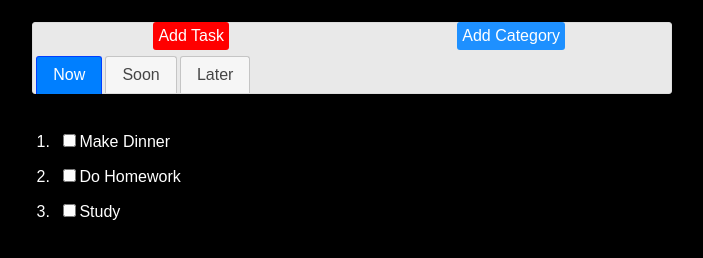
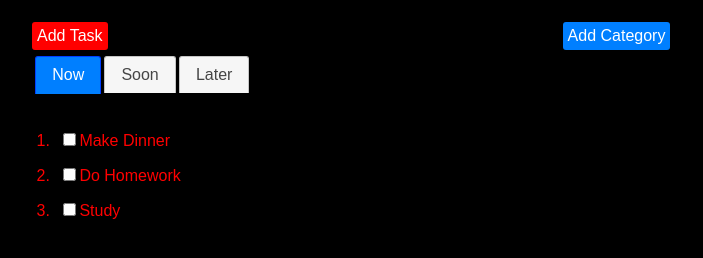
Before and after one commit to samjwu/2DoList, a plain HTML site: page index.html in a window 1280 px wide. Shown: the part 120-378 px from the top of the page, without its empty margins (288-991 px from the left). Drawn offline with Linux system fonts and the light colour scheme.

Commit message:
colors and task states

```diff
--- a/css/styles.css
+++ b/css/styles.css
@@ -24,8 +24,6 @@ h1 {
 .col {
     float: left;
     width: 50%;
-    display: flex;
-    justify-content: center;
 }
 
 #addtask {
@@ -38,8 +36,9 @@ h1 {
 }
 
 #addcategory {
+    float: right;
     margin-bottom: 5px;
-    background-color: dodgerblue;
+    background-color: #007fff;
     border: none;
     color: #fff;
     padding: 5px;
@@ -47,17 +46,26 @@ h1 {
     font-size: 1rem;
 }
 
+#categories {
+    background: #000;
+    border: none;
+}
+
 ol li {
     /* border: 1px dotted black; */
     cursor: pointer;
     padding: 5px;
     margin-bottom: 5px;
-    color: #fff;
+    color: red;
     background: #000;
 }
 
 ol li:hover {
     background: #ccc;
+}
+
+.done {
+    color: #007fff;
 }
 
 #newcategory {
--- a/js/scripts.js
+++ b/js/scripts.js
@@ -50,4 +50,8 @@ $(document).ready(function() {
             }
         });
     });
+
+    $(":checkbox").on('click', function(){
+        $(this).parent().toggleClass("done");
+    });
 });
```
